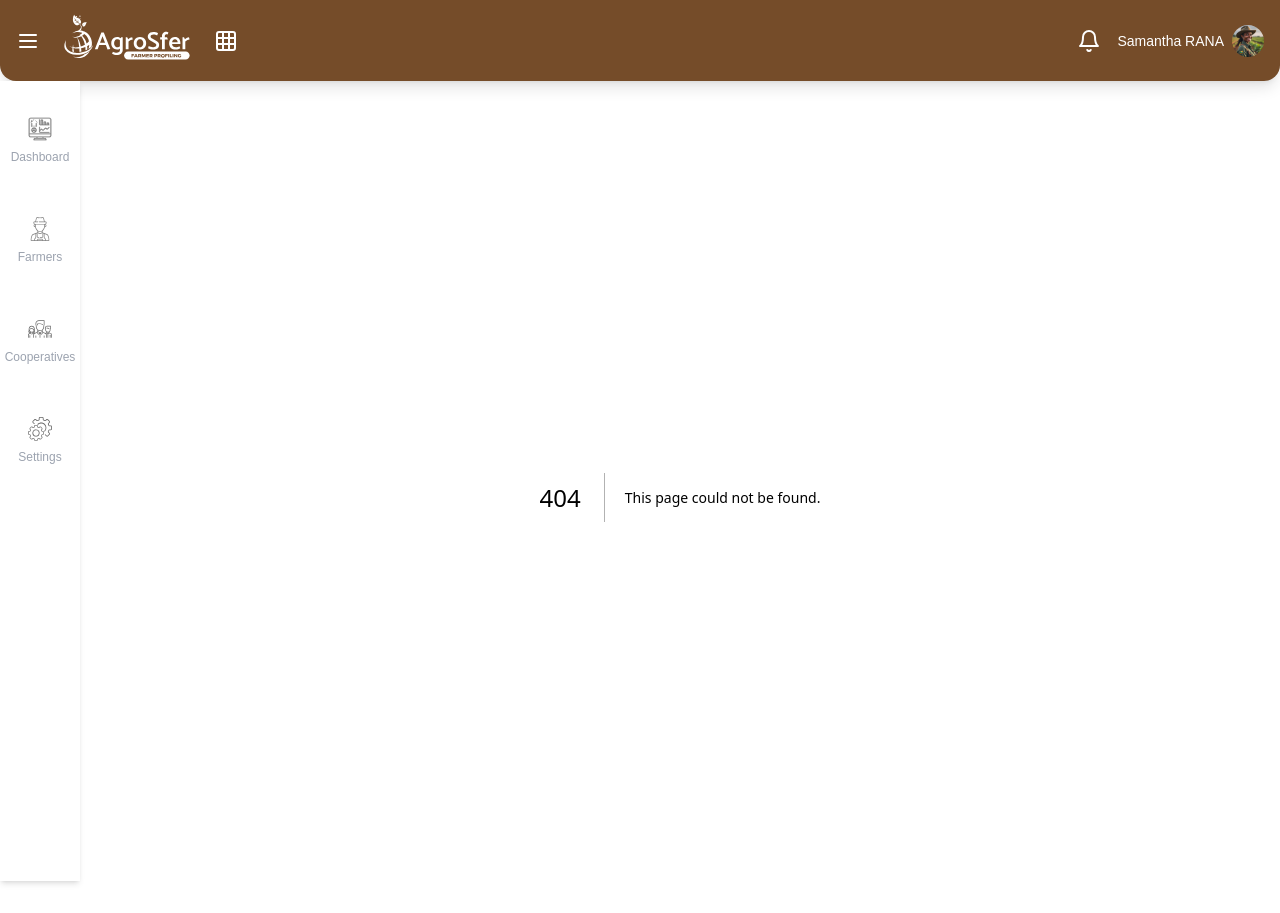
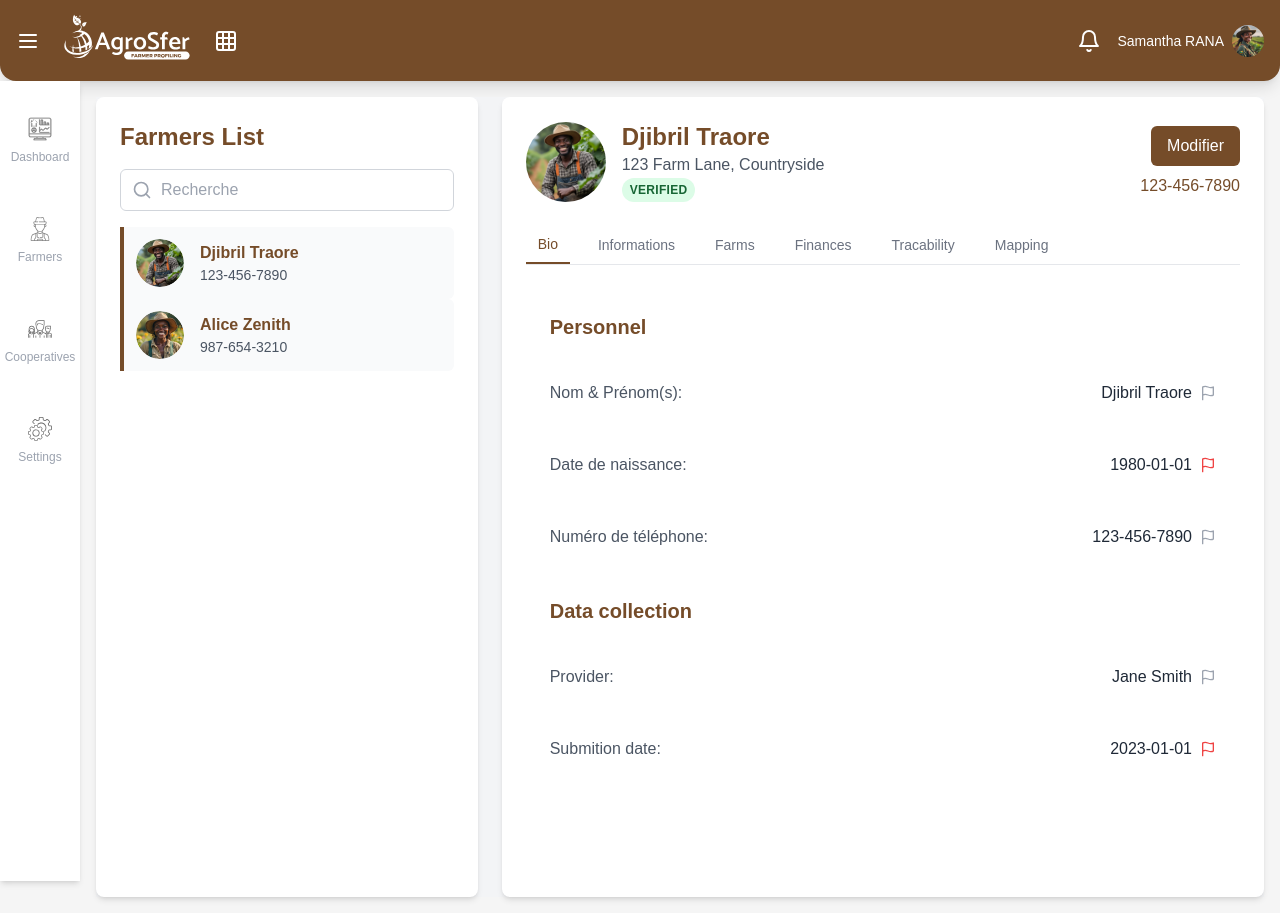
Before and after one commit to JdAlofa/AgroSfer, a Next.js app: page /farmers/1/bio in a window 1280 px wide. Before the commit this address had no page. Built offline with nearby package versions, Linux system fonts and the light colour scheme.

Commit message:
Farmers tab done, dashboard w.i.p

```diff
--- /dev/null
+++ b/app/farmers/[id]/bio/page.tsx
@@ -0,0 +1,5 @@
+import FarmersPage from '../../page'
+
+export default function FarmerBioPage() {
+  return <FarmersPage />
+}
--- /dev/null
+++ b/app/farmers/[id]/farms/page.tsx
@@ -0,0 +1,5 @@
+import FarmersPage from '../../page'
+
+export default function FarmerFarmsPage() {
+  return <FarmersPage />
+}
--- /dev/null
+++ b/app/farmers/[id]/informations/page.tsx
@@ -0,0 +1,5 @@
+import FarmersPage from '../../page'
+
+export default function FarmerInformationsPage() {
+  return <FarmersPage />
+}
--- a/app/farmers/page.tsx
+++ b/app/farmers/page.tsx
@@ -1,14 +1,24 @@
 "use client"
 
-import { useState } from 'react'
-import { useParams } from 'next/navigation'
+import { useState, useEffect } from 'react'
+import { useParams, useRouter, usePathname } from 'next/navigation'
 import FarmersList from "../ui/Farmers Tab/FarmersList"
 import FarmerForm from "../ui/Farmers Tab/FarmerForm"
+import farmerData from '../lib/farmerData'
 
 export default function FarmersPage() {
   const [searchQuery, setSearchQuery] = useState('')
   const params = useParams()
+  const router = useRouter()
+  const pathname = usePathname()
   const selectedFarmerId = params?.id as string
+  const currentTab = pathname.split('/').pop() || 'bio'
+
+  useEffect(() => {
+    if (!selectedFarmerId && farmerData.length > 0) {
+      router.push(`/farmers/${farmerData[0].id}/bio`)
+    }
+  }, [selectedFarmerId, router])
 
   const handleSearch = (query: string) => {
     setSearchQuery(query)
@@ -21,7 +31,7 @@ export default function FarmersPage() {
         <FarmersList searchQuery={searchQuery} onSearch={handleSearch} />
       </div>
       <div className="lg:w-2/3 bg-white rounded-lg shadow-md p-6 overflow-y-auto">
-        <FarmerForm farmerId={selectedFarmerId} />
+        <FarmerForm farmerId={selectedFarmerId} initialTab={currentTab} />
       </div>
     </div>
   )
--- a/app/lib/farmerData.tsx
+++ b/app/lib/farmerData.tsx
@@ -11,11 +11,14 @@ interface Farmer {
   name: string;
   phoneNumber: string;
   address: string;
+  address2: string;
+  address3: string;
   birthdate: string;
   provider: string;
   submissionDate: string;
   studyLevel: string;
   languages: string[];
+  dialects: string[];
   technician: string;
   organization: string;
   status: 'active' | 'inactive';
@@ -29,11 +32,14 @@ const farmers: Farmer[] = [
     name: 'Djibril Traore',
     phoneNumber: '123-456-7890',
     address: '123 Farm Lane, Countryside',
+    address2: '456 Born Lane, Countryside',
+    address3: '789 Dorm Lane, Countryside',
     birthdate: '1980-01-01',
     provider: 'Jane Smith',
     submissionDate: '2023-01-01',
     studyLevel: 'High School',
     languages: ['English', 'Spanish'],
+    dialects: ['English', 'Spanish'],
     technician: 'Mike Johnson',
     organization: 'Farmers United',
     status: 'active',
@@ -58,11 +64,14 @@ const farmers: Farmer[] = [
     name: 'Alice Zenith',
     phoneNumber: '987-654-3210',
     address: '456 Rural Road, Farmland',
+    address2: '789 Born Lane, Farmland',
+    address3: '123 Dorm Lane, Farmland',
     birthdate: '1975-05-15',
     provider: 'John Doe',
     submissionDate: '2023-02-15',
     studyLevel: 'College',
     languages: ['English', 'French'],
+    dialects: ['English', 'French'],
     technician: 'Sarah Lee',
     organization: 'Agriculture Co-op',
     status: 'inactive',
--- a/app/ui/Farmers Tab/FarmerForm.tsx
+++ b/app/ui/Farmers Tab/FarmerForm.tsx
@@ -2,9 +2,11 @@
 
 import { useState, useEffect } from 'react'
 import Image from 'next/image'
-import Link from 'next/link'
-import { useParams, usePathname } from 'next/navigation'
+import { useRouter } from 'next/navigation'
 import farmerData from '../../lib/farmerData'
+import Bio from './Farmers infos/bio'
+import Informations from './Farmers infos/informations'
+import Farms from './Farmers infos/farms'
 
 interface Farmer {
   id: number
@@ -16,11 +18,13 @@ interface Farmer {
 
 interface FarmerFormProps {
   farmerId?: string
+  initialTab?: string
 }
 
-export default function FarmerForm({ farmerId }: FarmerFormProps) {
+export default function FarmerForm({ farmerId, initialTab = 'bio' }: FarmerFormProps) {
   const [farmer, setFarmer] = useState<Farmer | null>(null)
-  const pathname = usePathname()
+  const [activeTab, setActiveTab] = useState(initialTab)
+  const router = useRouter()
 
   useEffect(() => {
     const id = farmerId ? parseInt(farmerId, 10) : 1
@@ -28,7 +32,6 @@ export default function FarmerForm({ farmerId }: FarmerFormProps) {
     if (selectedFarmer) {
       setFarmer(selectedFarmer)
     } else {
-      // If no farmer is found, default to farmer with id 1
       const defaultFarmer = farmerData.find(f => f.id === 1)
       if (defaultFarmer) {
         setFarmer(defaultFarmer)
@@ -37,7 +40,7 @@ export default function FarmerForm({ farmerId }: FarmerFormProps) {
   }, [farmerId])
 
   if (!farmer) {
-    return null // Return null instead of loading div
+    return null
   }
 
   const tabs = [
@@ -49,8 +52,13 @@ export default function FarmerForm({ farmerId }: FarmerFormProps) {
     { name: 'Mapping', href: `/farmers/${farmer.id}/mapping` },
   ]
 
+  const handleTabClick = (tabName: string) => {
+    setActiveTab(tabName.toLowerCase())
+    router.push(`/farmers/${farmer.id}/${tabName.toLowerCase()}`)
+  }
+
   return (
-    <div className="bg-white rounded-lg shadow-md p-6">
+    <div className="bg-white">
       <div className="flex items-center justify-between mb-6">
         <div className="flex items-center space-x-4">
           <div className="w-20 h-20 relative overflow-hidden rounded-full">
@@ -78,19 +86,22 @@ export default function FarmerForm({ farmerId }: FarmerFormProps) {
       </div>
       <nav className="flex space-x-4 border-b border-gray-200">
         {tabs.map((tab) => (
-          <Link
+          <button
             key={tab.name}
-            href={tab.href}
+            onClick={() => handleTabClick(tab.name)}
             className={`py-2 px-3 text-sm font-medium ${
-              pathname === tab.href
+              activeTab === tab.name.toLowerCase()
                 ? 'border-b-2 border-[#754C29] text-[#754C29]'
                 : 'text-gray-500 hover:text-[#754C29]'
             }`}
           >
             {tab.name}
-          </Link>
+          </button>
         ))}
       </nav>
+      {activeTab === 'bio' && <Bio farmerId={farmer.id.toString()} />}
+      {activeTab === 'informations' && <Informations farmerId={farmer.id.toString()} />}
+      {activeTab === 'farms' && <Farms farmerId={farmer.id.toString()} />}
     </div>
   )
 }
--- /dev/null
+++ b/app/ui/Farmers Tab/Farmers infos/bio.tsx
@@ -0,0 +1,65 @@
+"use client"
+
+import { useState, useEffect } from 'react'
+import { Flag } from 'lucide-react'
+import farmerData from '../../../lib/farmerData'
+
+interface Farmer {
+  id: number
+  name: string
+  birthdate: string
+  phoneNumber: string
+  provider: string
+  submissionDate: string
+}
+
+interface BioProps {
+  farmerId: string
+}
+
+export default function Bio({ farmerId }: BioProps) {
+  const [farmer, setFarmer] = useState<Farmer | null>(null)
+
+  useEffect(() => {
+    const id = parseInt(farmerId, 10)
+    const selectedFarmer = farmerData.find(f => f.id === id)
+    if (selectedFarmer) {
+      setFarmer(selectedFarmer)
+    }
+  }, [farmerId])
+
+  if (!farmer) {
+    return <div>Loading...</div>
+  }
+
+  const InfoRow = ({ label, value, flagColor = 'text-gray-400' }: { label: string, value: string, flagColor?: string }) => (
+    <div className="flex justify-between items-center py-4">
+      <span className="text-gray-600">{label}</span>
+      <div className="flex items-center space-x-2">
+        <span className="font-medium text-gray-800">{value}</span>
+        <Flag className={`w-4 h-4 ${flagColor}`} />
+      </div>
+    </div>
+  )
+
+  return (
+    <div className="bg-white rounded-lg p-6 mt-6 space-y-8">
+      <section>
+        <h2 className="text-xl font-bold text-[#754C29] mb-6">Personnel</h2>
+        <div className="space-y-4">
+          <InfoRow label="Nom & Prénom(s):" value={farmer.name} />
+          <InfoRow label="Date de naissance:" value={farmer.birthdate} flagColor="text-red-500" />
+          <InfoRow label="Numéro de téléphone:" value={farmer.phoneNumber} />
+        </div>
+      </section>
+
+      <section>
+        <h2 className="text-xl font-bold text-[#754C29] mb-6">Data collection</h2>
+        <div className="space-y-4">
+          <InfoRow label="Provider:" value={farmer.provider} />
+          <InfoRow label="Submition date:" value={farmer.submissionDate} flagColor="text-red-500" />
+        </div>
+      </section>
+    </div>
+  )
+}
--- /dev/null
+++ b/app/ui/Farmers Tab/Farmers infos/farms.tsx
@@ -0,0 +1,66 @@
+"use client"
+
+import { useState, useEffect } from 'react'
+import { Filter } from 'lucide-react'
+import farmerData from '../../../lib/farmerData'
+
+interface Field {
+  name: string;
+  product: string;
+  area: number;
+  providerName: string;
+}
+
+interface Farmer {
+  id: number;
+  fields: Field[];
+}
+
+interface FarmsProps {
+  farmerId: string;
+}
+
+export default function Farms({ farmerId }: FarmsProps) {
+  const [farmer, setFarmer] = useState<Farmer | null>(null)
+
+  useEffect(() => {
+    const id = parseInt(farmerId, 10)
+    const selectedFarmer = farmerData.find(f => f.id === id)
+    if (selectedFarmer) {
+      setFarmer(selectedFarmer as Farmer)
+    }
+  }, [farmerId])
+
+  if (!farmer) {
+    return <div>Loading...</div>
+  }
+
+  return (
+    <div className="bg-white rounded-lg p-6 mt-6">
+      <div className="flex justify-end mb-4">
+        <button className="px-4 py-2 bg-white text-[#754C29] border border-[#754C29] rounded-md hover:bg-gray-100 transition-colors duration-200 flex items-center">
+          <Filter className="w-4 h-4 mr-2" />
+          Statut parcelle
+        </button>
+      </div>
+      <div className="space-y-4">
+        {farmer.fields.map((field, index) => (
+          <div key={index} className="bg-[#FDF8F3] p-4 rounded-md">
+            <div className="grid grid-cols-4 gap-4 mb-2 text-sm text-gray-500">
+              <div>Code parcelle:</div>
+              <div>Spéculation:</div>
+              <div>Superficie parcelle:</div>
+              <div>Provider:</div>
+            </div>
+            <div className="grid grid-cols-4 gap-4 text-[#754C29] font-medium">
+              <div>{field.name}</div>
+              <div>{field.product}</div>
+              <div>{field.area} Ha</div>
+              <div className="text-gray-600">{field.providerName}</div>
+            </div>
+          </div>
+        ))}
+      </div>
+    </div>
+  )
+}
--- /dev/null
+++ b/app/ui/Farmers Tab/Farmers infos/informations.tsx
@@ -0,0 +1,79 @@
+"use client"
+
+import { useState, useEffect } from 'react'
+import { Flag } from 'lucide-react'
+import farmerData from '../../../lib/farmerData'
+
+interface Farmer {
+  id: number
+  studyLevel: string
+  languages: string[]
+  dialects: string[]
+  technician: string
+  organization: string
+  status: string
+  address: string
+  address2: string
+  address3: string
+}
+
+interface InformationsProps {
+  farmerId: string
+}
+
+export default function Informations({ farmerId }: InformationsProps) {
+  const [farmer, setFarmer] = useState<Farmer | null>(null)
+
+  useEffect(() => {
+    const id = parseInt(farmerId, 10)
+    const selectedFarmer = farmerData.find(f => f.id === id)
+    if (selectedFarmer) {
+      setFarmer(selectedFarmer as Farmer)
+    }
+  }, [farmerId])
+
+  if (!farmer) {
+    return <div>Loading...</div>
+  }
+
+  const InfoRow = ({ label, value, flagColor = 'text-gray-400' }: { label: string, value: string, flagColor?: string }) => (
+    <div className="flex items-center py-2">
+      <span className="text-gray-600 w-1/2">{label}</span>
+      <div className="flex items-center w-1/2">
+        <span className="font-medium text-gray-800">{value}</span>
+        <Flag className={`w-4 h-4 ${flagColor} ml-auto`} />
+      </div>
+    </div>
+  )
+
+  return (
+    <div className="bg-white rounded-lg p-6 mt-6">
+      <div className="grid grid-cols-1 md:grid-cols-2 gap-8">
+        <section>
+          <h2 className="text-xl font-bold text-[#754C29] mb-4">Compétence</h2>
+          <div className="space-y-2">
+            <InfoRow label="Niveau d'étude:" value={farmer.studyLevel || 'N/A'} />
+            <InfoRow label="Langue(s):" value={farmer.languages?.join(', ') || 'N/A'} flagColor="text-red-500" />
+            <InfoRow label="Dialecte(s):" value={farmer.dialects?.join(', ') || 'N/A'} />
+          </div>
+        </section>
+        <section>
+          <h2 className="text-xl font-bold text-[#754C29] mb-4">Adresse</h2>
+          <div className="space-y-2">
+            <InfoRow label="Adresse 1:" value={farmer.address || 'N/A'} />
+            <InfoRow label="Adresse 2:" value={farmer.address2 || 'N/A'} flagColor="text-red-500" />
+            <InfoRow label="Adresse 3:" value={farmer.address3 || 'N/A'} />
+          </div>
+        </section>
+        <section>
+          <h2 className="text-xl font-bold text-[#754C29] mb-4">Autre</h2>
+          <div className="space-y-2">
+            <InfoRow label="Technicien:" value={farmer.technician || 'N/A'} />
+            <InfoRow label="Organization:" value={farmer.organization || 'N/A'} flagColor="text-red-500" />
+            <InfoRow label="Statut:" value={farmer.status || 'N/A'} />
+          </div>
+        </section>
+      </div>
+    </div>
+  )
+}
--- a/app/ui/Farmers Tab/FarmersList.tsx
+++ b/app/ui/Farmers Tab/FarmersList.tsx
@@ -47,7 +47,7 @@ export default function FarmersList({ searchQuery, onSearch }: FarmersListProps)
         />
         <Search className="absolute left-3 top-1/2 transform -translate-y-1/2 text-gray-400" size={20} />
       </div>
-      <div className="space-y-4">
+      <div className="space-y-4" >
         {farmers.map((farmer) => (
           <Link
             key={farmer.id}
```
